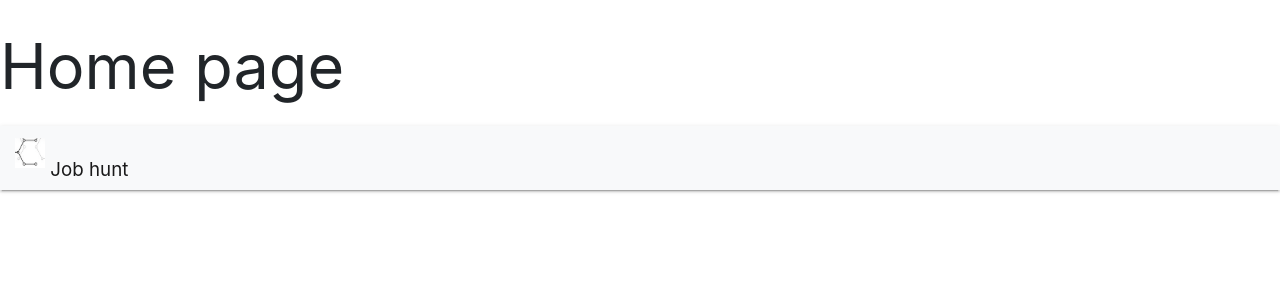
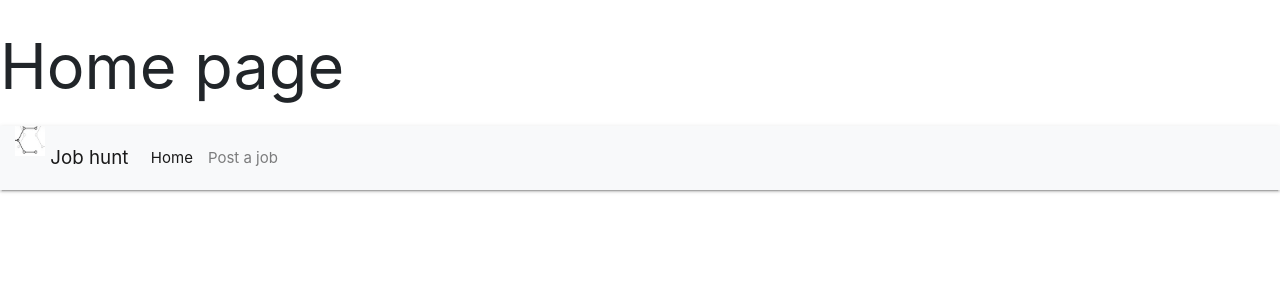
Before and after one commit to annaweronica/MyJobList, a Flask app: page / in a window 1280 px wide. Shown: the top 300 px of the page. Run offline with Flask 2, Linux system fonts and the light colour scheme; data that the repository does not hold is empty; some libraries are stand-ins or nearby versions.

Commit message:
working on iterating requirements from mongo

```diff
--- a/app.py
+++ b/app.py
@@ -3,8 +3,7 @@ import csv
 from flask import Flask, render_template, request, redirect, url_for
 from flask_pymongo import PyMongo
 from bson.objectid import ObjectId
-from os import path
-if path.exists("env.py"):
+if os.path.exists("env.py"):
     import env
 
 
@@ -13,7 +12,7 @@ app = Flask(__name__)
 
 
 app.config["MONGO_DBNNAME"] = "MyJobList"
-app.config["MONGO_URI"] = os.environ.get("MONGO_URI")
+app.config["MONGO_URI"] = "mongodb+srv://anna13:Aster1381@cluster0-rfwzk.mongodb.net/MyJobList?retryWrites=true&w=majority"
 
 
 # an instance of PyMongo and add app into that with constructor method
@@ -42,6 +41,21 @@ def add_job():
     return render_template("addjob.html")
 
 
+@app.route('/insert_job', methods=["POST"])
+def insert_job():
+    requirements = request.form.get("requirements").splitlines()
+    job = {
+        "job_title": request.form.get("job_title"),
+        "company_id": request.form.get("company_id"),
+        "job_description": request.form.get("job_description"),
+        "requirements": requirements,
+        "company_description": request.get("company_description"),
+        "url": request.form.get("url")
+    }
+    jobs = mongo.db.jobs.insert_one(job)
+    return redirect(url_for("get_jobs", jobs=jobs))
+
+
 if __name__ == "__main__":
     app.run(host=os.environ.get('IP'),
             # convert port into integer
--- a/templates/base.html
+++ b/templates/base.html
@@ -10,11 +10,20 @@
 </head>
 
 <body>
-	<nav class="navbar navbar-light bg-light">
+	<nav class="navbar navbar-expand-lg navbar-light bg-light">
 		<a class="navbar-brand" href="#">
 			<img src="{{ url_for('static', filename='images/logo/logo.png') }}" width="30" height="30" class="d-inline-block align-top" alt="">
     Job hunt
   </a>
+  <button class="navbar-toggler" type="button" data-toggle="collapse" data-target="#navbarNavAltMarkup" aria-controls="navbarNavAltMarkup" aria-expanded="false" aria-label="Toggle navigation">
+    <span class="navbar-toggler-icon"></span>
+  </button>
+  <div class="collapse navbar-collapse" id="navbarNavAltMarkup">
+    <div class="navbar-nav">
+      <a class="nav-item nav-link active" href="#">Home <span class="sr-only">(current)</span></a>
+      <a class="nav-item nav-link" href="#">Post a job</a>
+    </div>
+  </div>
 	</nav>
 
 
```
Also changed, not shown: env.py (added, +9 -0 lines), templates/jobs.html (+5 -2 lines).
